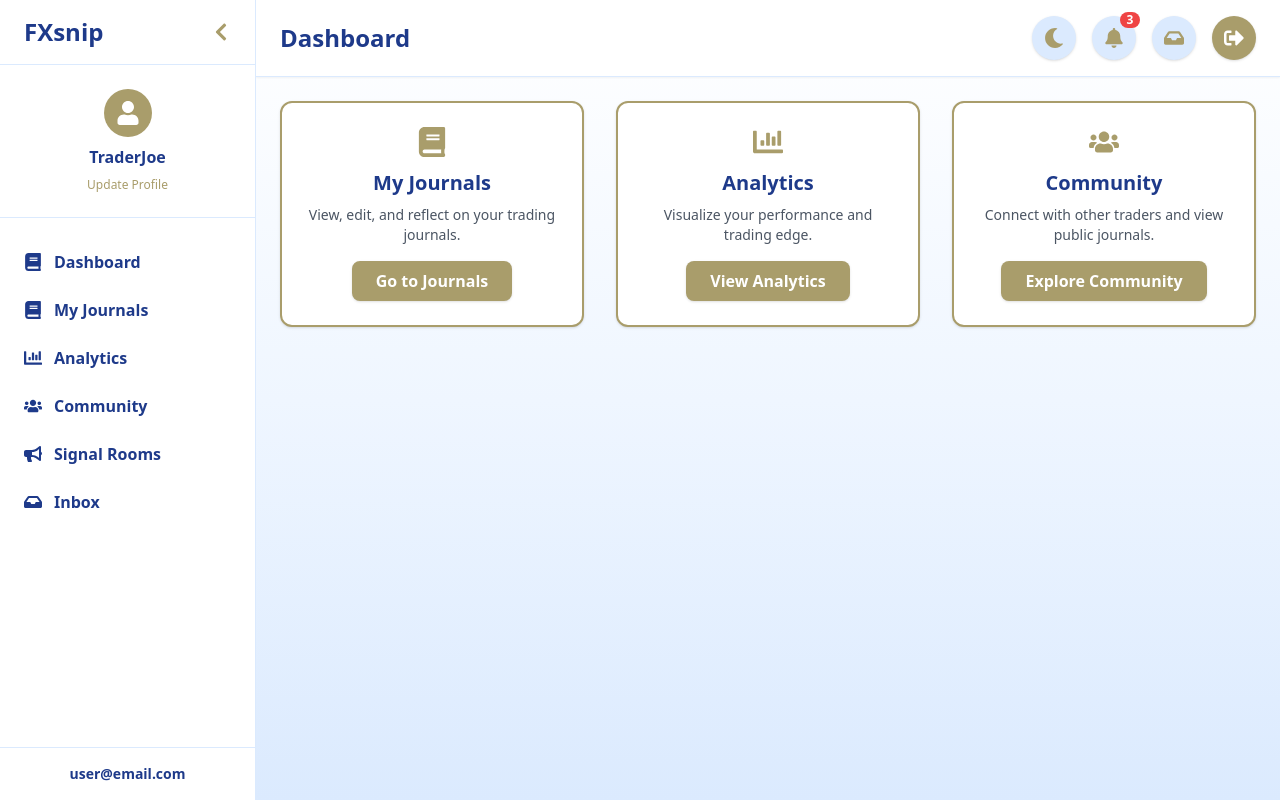
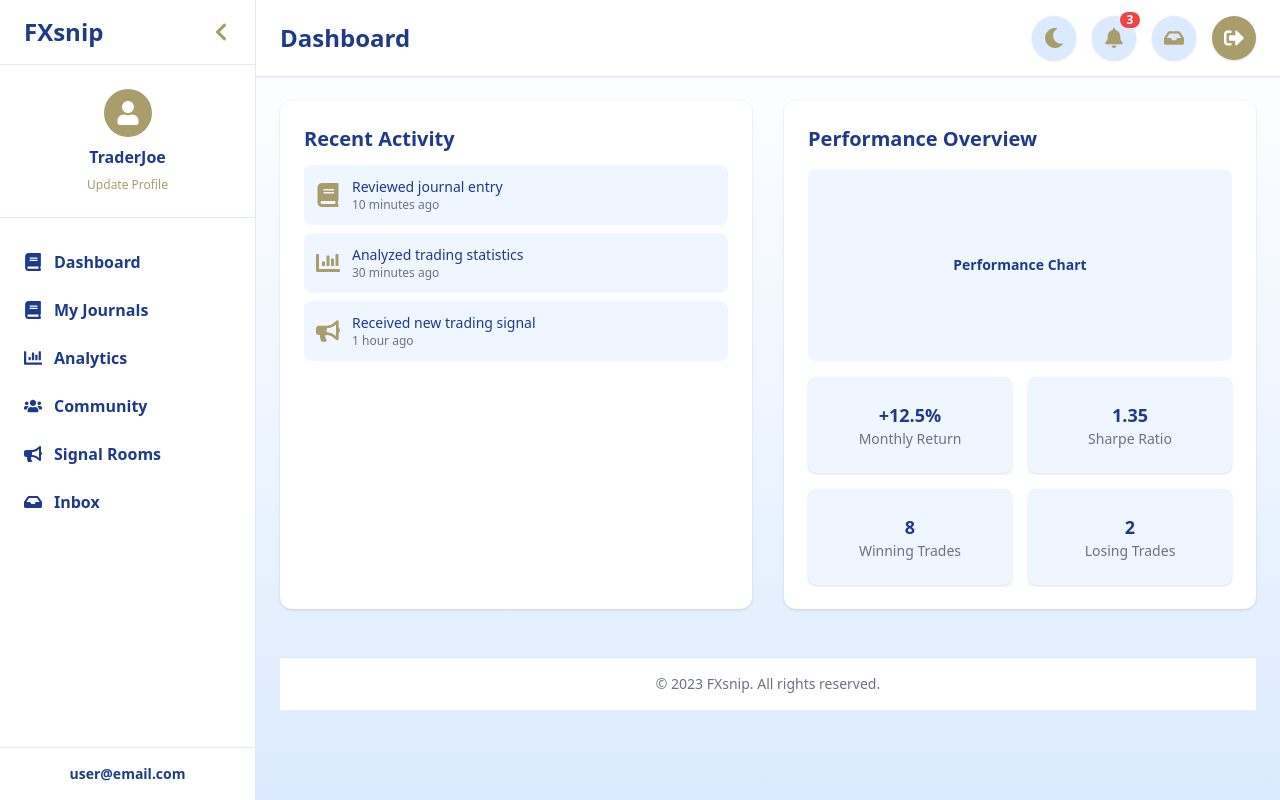
Before and after one commit to lyula/fxsnipclient, a React (Vite) app: page /dashboard in a window 1280 px wide. Built offline with nearby package versions, Linux system fonts and the light colour scheme.

Commit message:
fixing only content in the dashboard to be scrollable

```diff
--- a/src/pages/Dashboard.jsx
+++ b/src/pages/Dashboard.jsx
@@ -39,7 +39,7 @@ export default function Dashboard() {
   };
 
   return (
-    <div className="min-h-screen flex bg-gradient-to-b from-white via-blue-50 to-blue-100 dark:from-gray-900 dark:via-gray-800 dark:to-gray-900 transition-colors duration-300">
+    <div className="fixed inset-0 flex bg-gradient-to-b from-white via-blue-50 to-blue-100 dark:from-gray-900 dark:via-gray-800 dark:to-gray-900 transition-colors duration-300">
       {/* Sidebar */}
       <aside
         className={`fixed z-30 inset-y-0 left-0 transform ${
@@ -151,11 +151,9 @@ export default function Dashboard() {
       </aside>
 
       {/* Main Content */}
-      <div
-        className={`flex-1 flex flex-col min-h-screen ml-0 transition-all duration-300 ease-in-out`}
-      >
+      <div className="flex-1 flex flex-col min-h-0 ml-0 transition-all duration-300 ease-in-out">
         {/* Header */}
-        <header className="flex items-center justify-between px-6 py-4 bg-white dark:bg-gray-900 border-b border-blue-100 dark:border-gray-800 shadow-sm sticky top-0 z-20">
+        <header className="flex items-center justify-between px-6 py-4 bg-white dark:bg-gray-900 border-b border-blue-100 dark:border-gray-800 shadow-sm sticky top-0 z-20 flex-shrink-0">
           <div className="flex items-center gap-3">
             <button
               className="md:hidden text-[#a99d6b] text-2xl"
@@ -212,48 +210,118 @@ export default function Dashboard() {
         </header>
 
         {/* Dashboard Content */}
-        <main className="flex-1 p-2 md:p-6">
-          <div className="grid gap-6 md:gap-8 grid-cols-1 md:grid-cols-3 mb-12">
-            <Link
-              to="/journal"
-              className="bg-white dark:bg-gray-800 rounded-xl shadow p-4 md:p-6 flex flex-col items-center border-2 border-[#a99d6b] hover:scale-105 transition-transform"
-            >
-              <FaBook className="text-3xl text-[#a99d6b] mb-3" />
-              <h2 className="font-bold text-xl text-[#1E3A8A] dark:text-white mb-2">My Journals</h2>
-              <p className="text-gray-600 dark:text-gray-300 text-center text-sm">
-                View, edit, and reflect on your trading journals.
-              </p>
-              <span className="mt-4 inline-block px-6 py-2 bg-[#a99d6b] text-white rounded-lg font-bold shadow hover:bg-[#c2b77a] transition">
-                Go to Journals
-              </span>
-            </Link>
-            <Link
-              to="/stats"
-              className="bg-white dark:bg-gray-800 rounded-xl shadow p-4 md:p-6 flex flex-col items-center border-2 border-[#a99d6b] hover:scale-105 transition-transform"
-            >
-              <FaChartBar className="text-3xl text-[#a99d6b] mb-3" />
-              <h2 className="font-bold text-xl text-[#1E3A8A] dark:text-white mb-2">Analytics</h2>
-              <p className="text-gray-600 dark:text-gray-300 text-center text-sm">
-                Visualize your performance and trading edge.
-              </p>
-              <span className="mt-4 inline-block px-6 py-2 bg-[#a99d6b] text-white rounded-lg font-bold shadow hover:bg-[#c2b77a] transition">
-                View Analytics
-              </span>
-            </Link>
-            <Link
-              to="/community"
-              className="bg-white dark:bg-gray-800 rounded-xl shadow p-4 md:p-6 flex flex-col items-center border-2 border-[#a99d6b] hover:scale-105 transition-transform"
-            >
-              <FaUsers className="text-3xl text-[#a99d6b] mb-3" />
-              <h2 className="font-bold text-xl text-[#1E3A8A] dark:text-white mb-2">Community</h2>
-              <p className="text-gray-600 dark:text-gray-300 text-center text-sm">
-                Connect with other traders and view public journals.
-              </p>
-              <span className="mt-4 inline-block px-6 py-2 bg-[#a99d6b] text-white rounded-lg font-bold shadow hover:bg-[#c2b77a] transition">
-                Explore Community
-              </span>
-            </Link>
+        <main
+          className="flex-1 overflow-y-auto p-2 sm:p-4 md:p-6 min-h-0"
+          style={{ WebkitOverflowScrolling: "touch" }}
+        >
+          {/* Recent Activity & Performance Overview */}
+          <div className="grid gap-4 sm:gap-6 md:gap-8 grid-cols-1 lg:grid-cols-2 mb-12">
+            {/* Recent Activity */}
+            <div className="bg-white dark:bg-gray-800 rounded-xl shadow p-4 sm:p-6 flex flex-col">
+              <h2 className="font-bold text-lg sm:text-xl text-[#1E3A8A] dark:text-white mb-3">
+                Recent Activity
+              </h2>
+              <div className="flex-1 overflow-auto">
+                <div className="flex flex-col gap-2">
+                  {/* Activity Item */}
+                  <div className="flex items-center gap-3 p-3 rounded-lg bg-blue-50 dark:bg-gray-700 transition-all duration-200 hover:bg-blue-100 dark:hover:bg-gray-600">
+                    <div className="flex-shrink-0">
+                      <FaBook className="text-[#a99d6b] text-2xl" />
+                    </div>
+                    <div className="flex-1">
+                      <p className="text-[#1E3A8A] dark:text-white font-medium text-sm">
+                        Reviewed journal entry
+                      </p>
+                      <p className="text-gray-500 dark:text-gray-400 text-xs">
+                        10 minutes ago
+                      </p>
+                    </div>
+                  </div>
+                  {/* Activity Item */}
+                  <div className="flex items-center gap-3 p-3 rounded-lg bg-blue-50 dark:bg-gray-700 transition-all duration-200 hover:bg-blue-100 dark:hover:bg-gray-600">
+                    <div className="flex-shrink-0">
+                      <FaChartBar className="text-[#a99d6b] text-2xl" />
+                    </div>
+                    <div className="flex-1">
+                      <p className="text-[#1E3A8A] dark:text-white font-medium text-sm">
+                        Analyzed trading statistics
+                      </p>
+                      <p className="text-gray-500 dark:text-gray-400 text-xs">
+                        30 minutes ago
+                      </p>
+                    </div>
+                  </div>
+                  {/* Activity Item */}
+                  <div className="flex items-center gap-3 p-3 rounded-lg bg-blue-50 dark:bg-gray-700 transition-all duration-200 hover:bg-blue-100 dark:hover:bg-gray-600">
+                    <div className="flex-shrink-0">
+                      <FaBullhorn className="text-[#a99d6b] text-2xl" />
+                    </div>
+                    <div className="flex-1">
+                      <p className="text-[#1E3A8A] dark:text-white font-medium text-sm">
+                        Received new trading signal
+                      </p>
+                      <p className="text-gray-500 dark:text-gray-400 text-xs">
+                        1 hour ago
+                      </p>
+                    </div>
+                  </div>
+                </div>
+              </div>
+            </div>
+
+            {/* Performance Overview */}
+            <div className="bg-white dark:bg-gray-800 rounded-xl shadow p-4 sm:p-6 flex flex-col">
+              <h2 className="font-bold text-lg sm:text-xl text-[#1E3A8A] dark:text-white mb-4">
+                Performance Overview
+              </h2>
+              <div className="flex-1 flex flex-col gap-4">
+                {/* Performance Chart Placeholder */}
+                <div className="h-32 sm:h-48 bg-blue-50 dark:bg-gray-700 rounded-lg flex items-center justify-center text-[#1E3A8A] dark:text-white font-semibold text-sm">
+                  Performance Chart
+                </div>
+                {/* Key Metrics */}
+                <div className="grid grid-cols-2 gap-4 text-center">
+                  <div className="bg-blue-50 dark:bg-gray-700 rounded-lg p-4 sm:p-6 shadow">
+                    <p className="text-[#1E3A8A] dark:text-white font-bold text-lg">
+                      +12.5%
+                    </p>
+                    <p className="text-gray-500 dark:text-gray-400 text-sm">
+                      Monthly Return
+                    </p>
+                  </div>
+                  <div className="bg-blue-50 dark:bg-gray-700 rounded-lg p-4 sm:p-6 shadow">
+                    <p className="text-[#1E3A8A] dark:text-white font-bold text-lg">
+                      1.35
+                    </p>
+                    <p className="text-gray-500 dark:text-gray-400 text-sm">
+                      Sharpe Ratio
+                    </p>
+                  </div>
+                  <div className="bg-blue-50 dark:bg-gray-700 rounded-lg p-4 sm:p-6 shadow">
+                    <p className="text-[#1E3A8A] dark:text-white font-bold text-lg">
+                      8
+                    </p>
+                    <p className="text-gray-500 dark:text-gray-400 text-sm">
+                      Winning Trades
+                    </p>
+                  </div>
+                  <div className="bg-blue-50 dark:bg-gray-700 rounded-lg p-4 sm:p-6 shadow">
+                    <p className="text-[#1E3A8A] dark:text-white font-bold text-lg">
+                      2
+                    </p>
+                    <p className="text-gray-500 dark:text-gray-400 text-sm">
+                      Losing Trades
+                    </p>
+                  </div>
+                </div>
+              </div>
+            </div>
           </div>
+
+          {/* Footer */}
+          <footer className="py-4 px-6 bg-white dark:bg-gray-900 border-t border-blue-100 dark:border-gray-800 text-center text-sm text-gray-500 dark:text-gray-400 flex-shrink-0">
+            &copy; 2023 FXsnip. All rights reserved.
+          </footer>
         </main>
       </div>
     </div>
```
